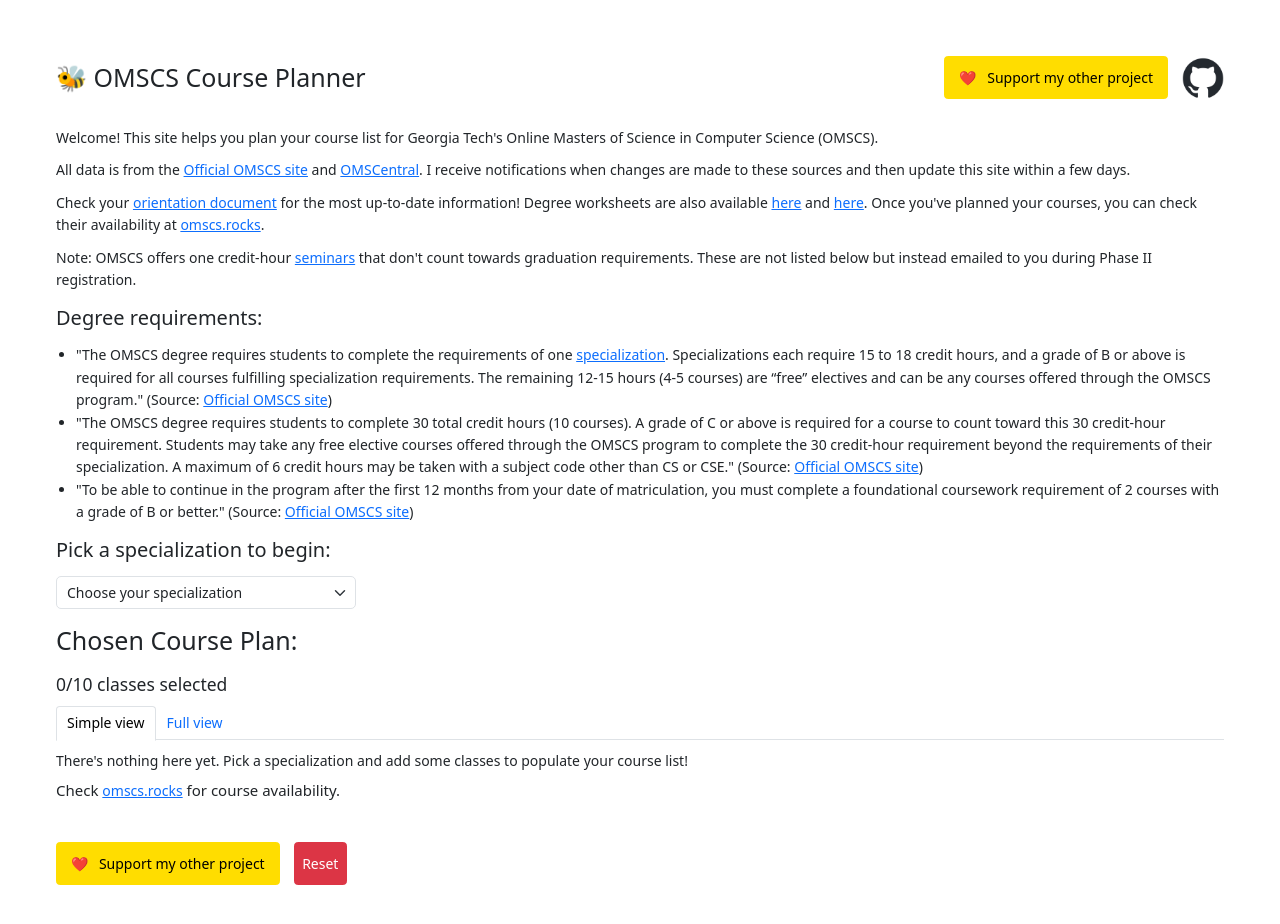
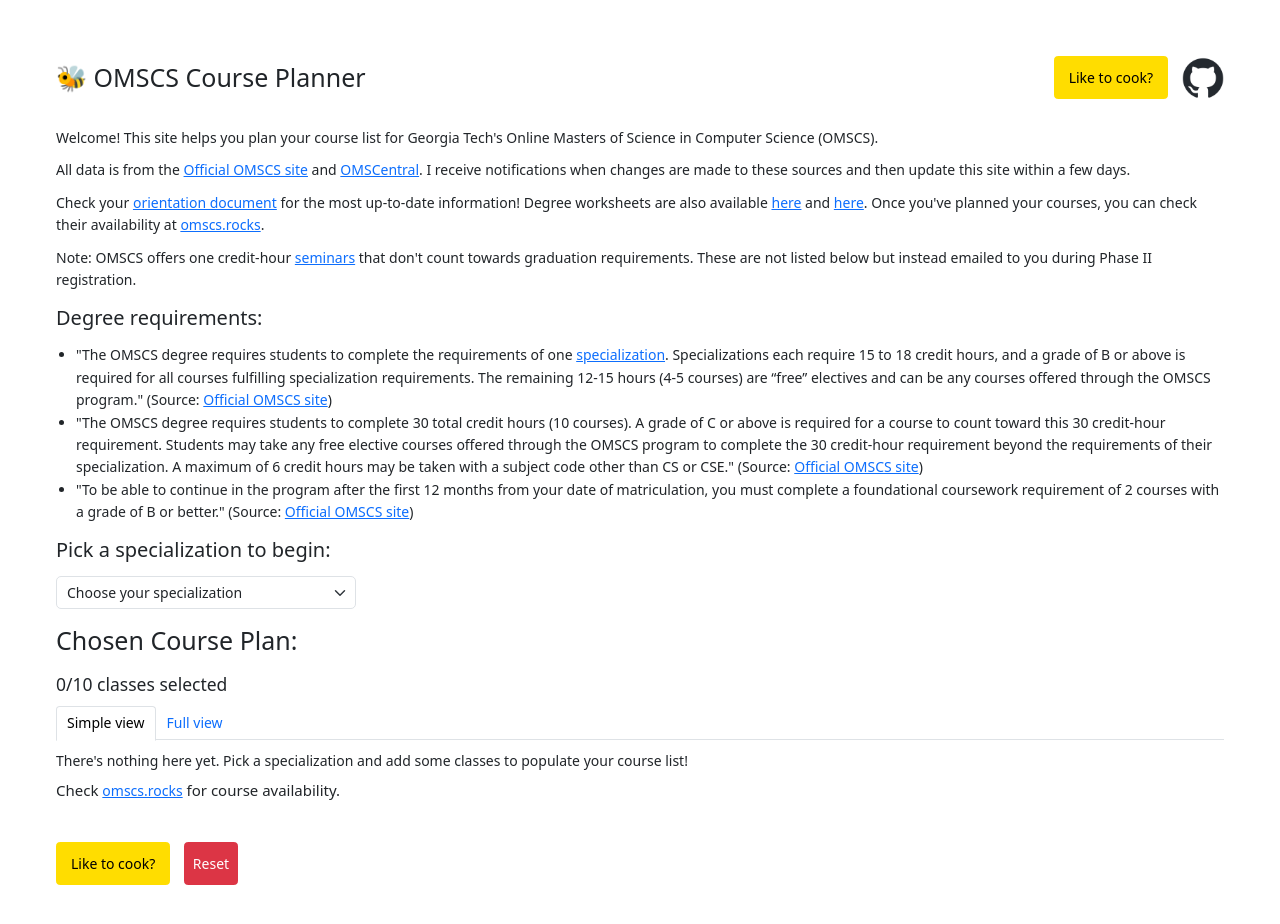
Before and after one commit to logic-tonic/omscs-course-planner, a React (Create React App) app: page / in a window 1280 px wide. Shown: the top 924 px of the page. Built offline with nearby package versions, Linux system fonts and the light colour scheme.

Commit message:
Change EatStash button wording

```diff
--- a/src/Header.js
+++ b/src/Header.js
@@ -13,7 +13,7 @@
             rel="noreferrer"
             className="eatstash-button"
           >
-            ❤️ &nbsp; Support my other project
+            Like to cook?
           </Button>
           <a
             href="https://github.com/logic-tonic/omscs-course-planner"
--- a/src/Planner.js
+++ b/src/Planner.js
@@ -186,7 +186,7 @@
               rel="noreferrer"
               className="eatstash-button"
             >
-              ❤️ &nbsp; Support my other project
+              Like to cook?
           </Button>
           <Button variant="danger" className="danger" onClick={ handleReset }>Reset</Button>
       </div>
```
